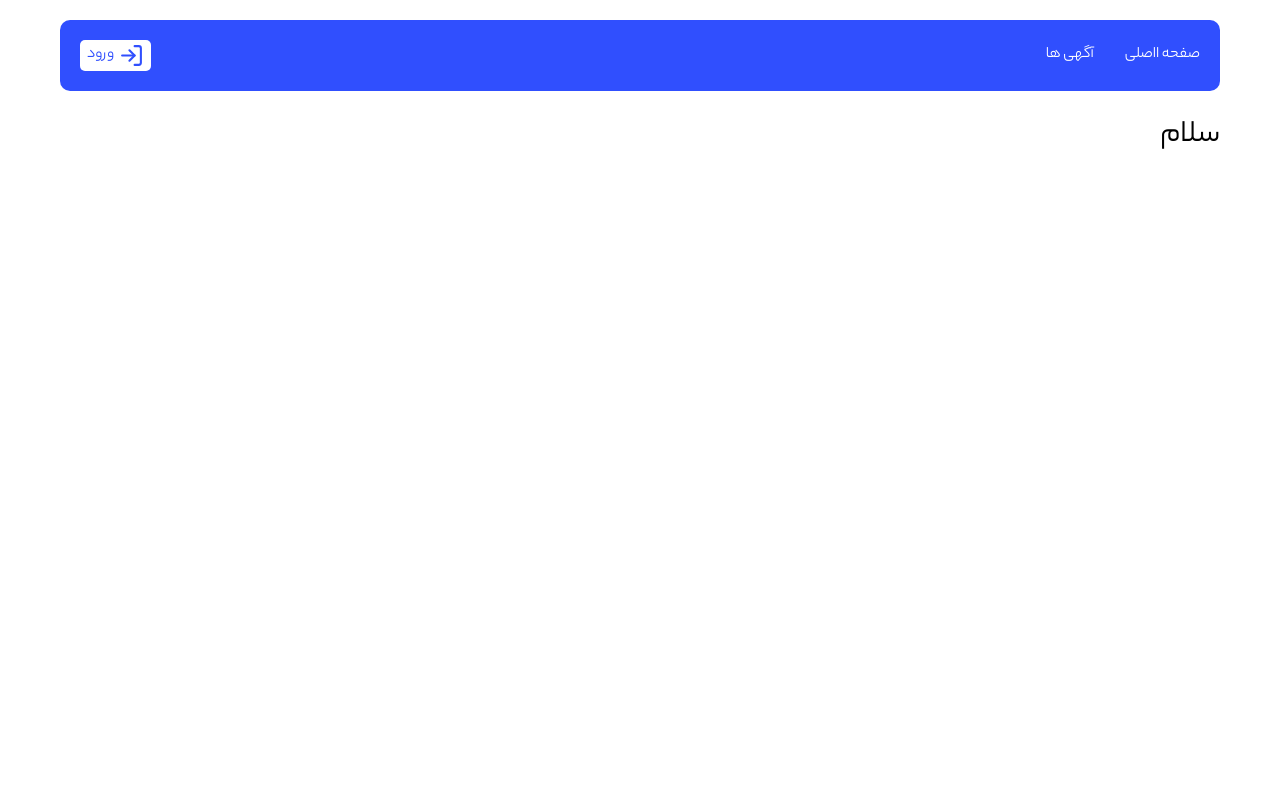
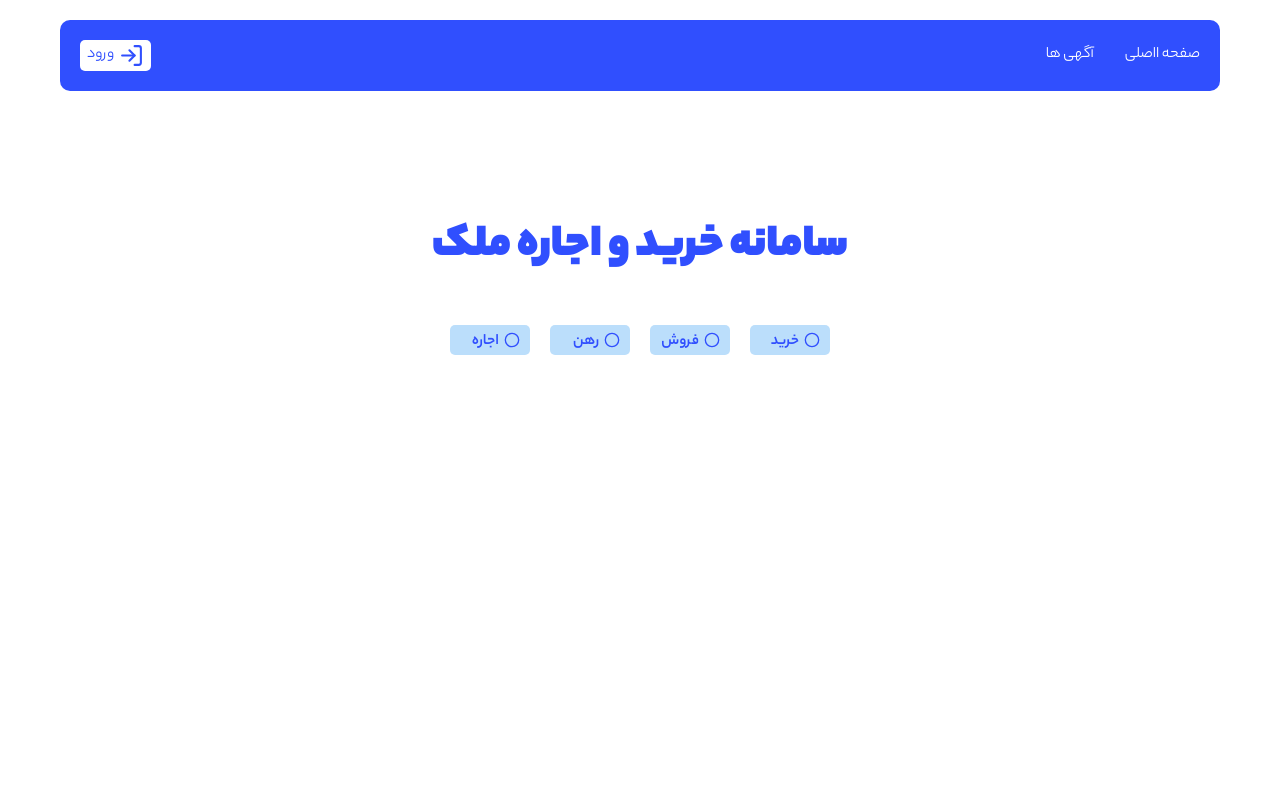
Before and after one commit to mfghir/estate-proj-nextjs, a Next.js app: page / in a window 1280 px wide. Shown: the top 800 px of the page. Built offline with nearby package versions, Linux system fonts and the light colour scheme; no server answers.

Commit message:
add styles to main page

```diff
--- a/src/app/page.js
+++ b/src/app/page.js
@@ -1,9 +1,5 @@
-
+import HomePage from "@/template/HomePage";
 
 export default function Home() {
-  return (
-    <main >
-     <h1>سلام</h1>
-    </main>
-  )
+  return <HomePage />;
 }
--- a/src/components/template/AddProfilePage.js
+++ b/src/components/template/AddProfilePage.js
@@ -4,7 +4,7 @@
 import styles from "./AddProfilePage.module.css";
 import RadioList from "@/module/RadioList";
 
-import { useState } from "react";
+import { useEffect, useState } from "react";
 import { TextList } from "@/module/TextList";
 import CustomDatePicker from "@/module/CustomDatePicker";
 
--- /dev/null
+++ b/src/components/template/HomePage.js
@@ -0,0 +1,37 @@
+import styles from "./HomePage.module.css";
+import { FiCircle } from "react-icons/fi";
+
+
+const HomePage = () => {
+  const services = ["خرید", "فروش", "رهن", "اجاره"];
+  const cities = [
+    "تهران",
+    "سنندج",
+    "کرمانشاه",
+    "اهواز",
+    "مشهد",
+    "اصفهان",
+    "شیراز",
+    "یزد",
+  ];
+
+  return (
+    <div>
+      <div className={styles.banner}>
+        <div className={styles.desc}>
+          <h1>سامانه خرید و اجاره ملک</h1>
+          <ul>
+            {services.map((i) => (
+              <li key={i}>
+                <FiCircle />
+                <span>{i}</span>
+              </li>
+            ))}
+          </ul>
+        </div>
+      </div>
+    </div>
+  );
+};
+
+export default HomePage;
--- /dev/null
+++ b/src/components/template/HomePage.module.css
@@ -0,0 +1,108 @@
+.banner {
+  display: flex;
+  justify-content: center;
+  align-items: center;
+  border-radius: 10px;
+  padding: 20px;
+  margin: 100px 0;
+}
+
+.desc {
+  width: 100%;
+  text-align: center;
+  color: #304ffe;
+}
+
+.desc h1 {
+  font-weight: 700;
+  font-size: 3rem;
+  margin-bottom: 30px;
+}
+
+.desc ul {
+  list-style: none;
+  display: flex;
+  justify-content: center;
+  flex-wrap: wrap;
+}
+
+.desc li {
+  display: flex;
+  align-items: center;
+  width: 80px;
+  margin: 10px;
+  background-color: #bbdefb;
+  padding: 5px 10px;
+  border-radius: 5px;
+}
+
+.desc span {
+  font-weight: 400;
+  margin-right: 5px;
+  height: 20px;
+}
+
+.categories {
+  display: flex;
+  justify-content: space-between;
+  flex-wrap: wrap;
+  margin: 50px 0;
+}
+
+.city {
+  margin: 100px 0;
+}
+
+.city h3 {
+  font-weight: 600;
+  font-size: 2rem;
+  text-align: center;
+  color: #304ffe;
+}
+
+.city ul {
+  display: flex;
+  justify-content: space-between;
+  flex-wrap: wrap;
+  margin-top: 50px;
+  list-style: none;
+}
+
+.city li {
+  background-color: #bbdefb;
+  color: #304ffe;
+  font-size: 1.2rem;
+  width: 250px;
+  margin: 10px 0;
+  display: flex;
+  justify-content: center;
+  align-items: center;
+  padding: 10px;
+  border-radius: 10px;
+}
+
+.city span {
+  height: 30px;
+  margin-right: 15px;
+  font-weight: 400;
+}
+
+@media (max-width: 1000px) {
+  .banner {
+    flex-direction: column-reverse;
+  }
+}
+
+@media (max-width: 600px) {
+  .desc h1 {
+    font-size: 2.5rem;
+  }
+
+  .categories {
+    justify-content: center;
+  }
+
+  .city ul {
+    justify-content: center;
+  }
+}
```
